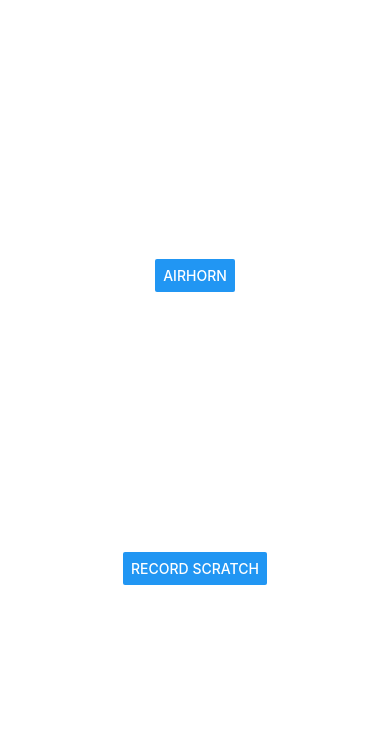
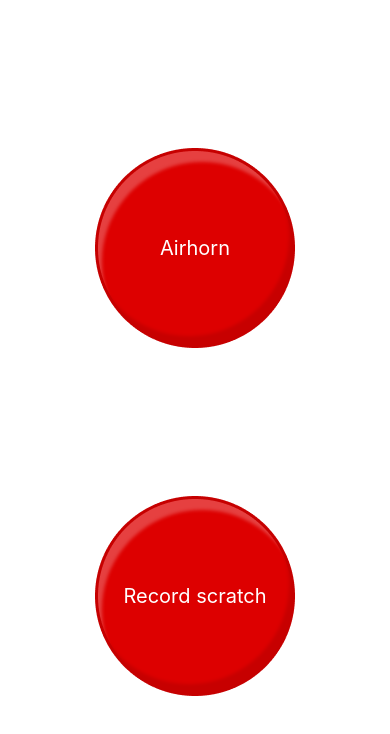
Before and after one commit to mxhold/sboard, a React Native app: screen / in a window 390 px wide. Shown: the top 734 px of the page. Built offline with nearby package versions, Linux system fonts and the light colour scheme.

Commit message:
Add beautiful button image

```diff
--- a/src/SoundButton.tsx
+++ b/src/SoundButton.tsx
@@ -1,6 +1,6 @@
-import React from 'react';
+import React, { useState } from 'react';
 import { Audio } from 'expo-av';
-import { Button } from 'react-native';
+import { Image, StyleSheet, Text, TouchableWithoutFeedback, View } from 'react-native';
 import { PlaybackSource } from 'expo-av/build/AV';
 
 type Props = {
@@ -9,10 +9,12 @@ type Props = {
 }
 
 export default function SoundButton({ source, prompt}: Props) {
+  const [isDepressed, setIsDepressed] = useState(false);
+
   const onPress = async () => {
     const sound = new Audio.Sound();
     try {
-      await Audio.setAudioModeAsync({ playsInSilentModeIOS: true })
+      await Audio.setAudioModeAsync({ playsInSilentModeIOS: true });
       await sound.loadAsync(source);
       await sound.playAsync();
     } catch (error) {
@@ -20,7 +22,39 @@ export default function SoundButton({ source, prompt}: Props) {
     }
   }
 
+  let imageSource;
+  if (isDepressed) {
+    imageSource = require('../assets/button-pressed.png');
+  } else {
+    imageSource = require('../assets/button.png');
+  }
+
   return (
-    <Button onPress={onPress} title={prompt} />
+    <TouchableWithoutFeedback
+      onPress={onPress}
+      onPressIn={() => setIsDepressed(true)}
+      onPressOut={() => setIsDepressed(false)}
+    >
+      <View style={styles.container}>
+        <Image style={styles.button} source={imageSource} />
+        <Text style={styles.prompt}>{prompt}</Text>
+      </View>
+    </TouchableWithoutFeedback>
   );
 }
+
+const styles = StyleSheet.create({
+  container: {
+    alignItems: 'center',
+    justifyContent: 'center'
+  },
+  prompt: {
+    position: 'absolute',
+    color: '#fff',
+    fontSize: 20,
+  },
+  button: {
+    width: 200,
+    height: 200
+  }
+});
```
Also changed, not shown: assets/button-pressed.png (added), assets/button.png (added).
